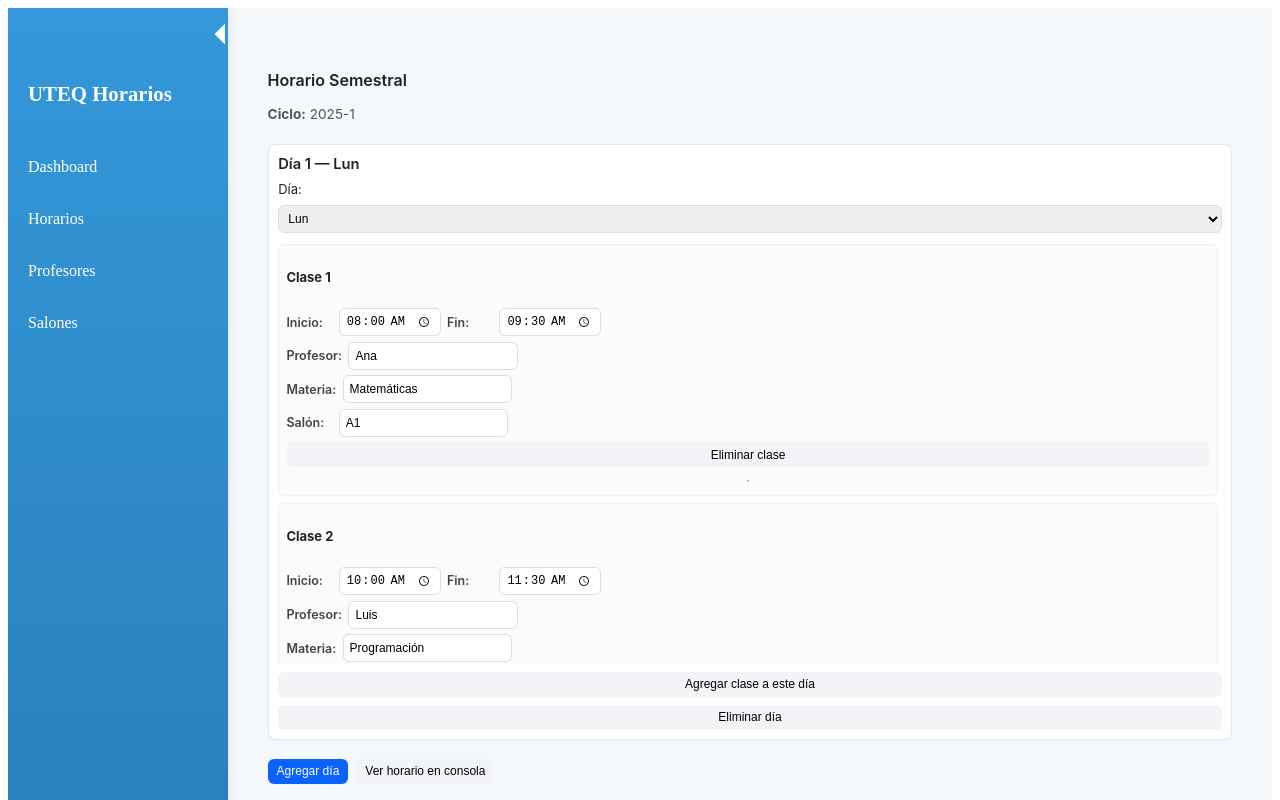
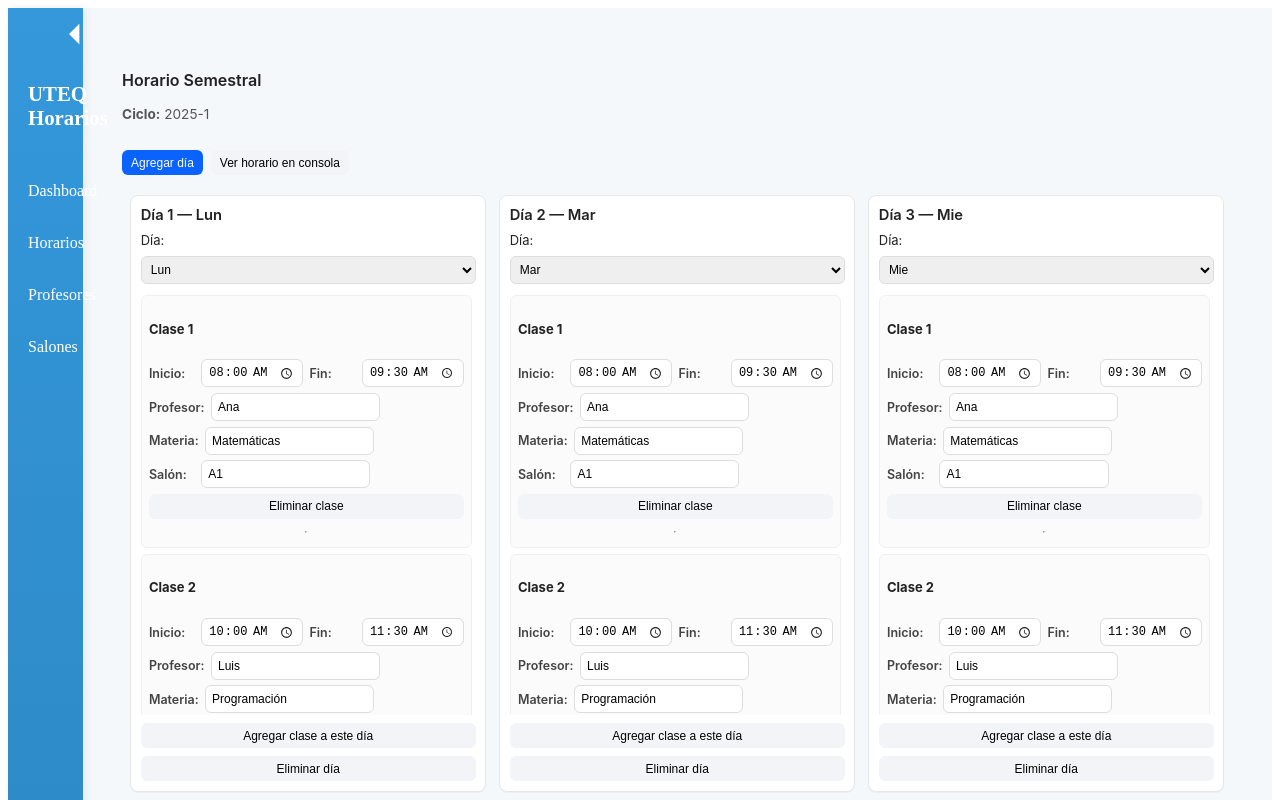
Before and after one commit to chrisauri0/horarios-uteq, an Angular app: page /horarios/nuevo in a window 1280 px wide. Shown: the top 800 px of the page. Built offline with nearby package versions, Linux system fonts and the light colour scheme.

Commit message:
para la racha

```diff
--- a/src/app/componentes/horarios/crear-horario/crear-horario.html
+++ b/src/app/componentes/horarios/crear-horario/crear-horario.html
@@ -1,8 +1,12 @@
 <div class="container" [formGroup]="horarioForm">
     <h2>{{ horarioForm.get('nombre')?.value }}</h2>
     <p><strong>Ciclo:</strong> {{ horarioForm.get('ciclo')?.value }}</p>
+    <div class="actions">
+        <button type="button" (click)="addDia()">Agregar día</button>
+        <button type="button" (click)="verConsola()">Ver horario en consola</button>
+    </div>
 
-    <div formArrayName="dias">
+    <div formArrayName="dias" class="dias-grid">
         <div *ngFor="let diaGroup of diasArray.controls; let i = index" [formGroupName]="i" class="dia-card">
             <h3> Día {{ i + 1 }} — {{ diaGroup.get('dia')?.value }}</h3>
 
@@ -57,8 +61,5 @@
     </div>
 
     <!-- botones globales -->
-    <div class="actions">
-        <button type="button" (click)="addDia()">Agregar día</button>
-        <button type="button" (click)="verConsola()">Ver horario en consola</button>
-    </div>
+
 </div>
--- a/src/app/componentes/horarios/crear-horario/crear-horario.scss
+++ b/src/app/componentes/horarios/crear-horario/crear-horario.scss
@@ -8,7 +8,7 @@
 
 /* contenedor general */
 .container {
-  max-width: 1200px;
+  max-width: 100%;
   margin: 0.8rem auto;
   padding: 0.6rem;
   box-sizing: border-box;
@@ -32,10 +32,11 @@
 
 /* layout de tarjetas de días: grid compacto */
 .dias-grid {
-  display: grid;
-  grid-template-rows: repeat(auto-fill, minmax(240px, 1fr));
-  gap: 0.6rem;
+   display: grid;
+  grid-template-columns: repeat(3, 1fr); /* exactamente 3 columnas */
+  gap: 0.8rem;
   align-items: start;
+  padding: 0.5rem;
 }
 
 /* tarjeta de día */
@@ -43,6 +44,7 @@
   background: #ffffff;
   border: 1px solid #e6e6e6;
   border-radius: 8px;
+  max-width: 70dvh;
   padding: 0.6rem;
   box-shadow: 0 1px 0 rgba(0,0,0,0.03);
   display: flex;
--- a/src/app/componentes/horarios/crear-horario/crear-horario.ts
+++ b/src/app/componentes/horarios/crear-horario/crear-horario.ts
@@ -17,7 +17,7 @@
 
   // inyectamos el servicio como privado (encapsulado)
   constructor(
-    private fb: FormBuilder,
+    private fb:  FormBuilder,
     private horarioService: HorarioFormService
   ) {}
 
@@ -45,7 +45,81 @@
               salonNombre: 'B2'
             }
           ]
-        }
+        },
+        {
+          dia: 'Mar',
+          clases: [
+            {
+              horaInicio: '08:00',
+              horaFin: '09:30',
+              profesorNombre: 'Ana',
+              materiaNombre: 'Matemáticas',
+              salonNombre: 'A1'
+            },
+            {
+              horaInicio: '10:00',
+              horaFin: '11:30',
+              profesorNombre: 'Luis',
+              materiaNombre: 'Programación',
+              salonNombre: 'B2'
+            }
+          ]
+        },{
+          dia: 'Mie',
+          clases: [
+            {
+              horaInicio: '08:00',
+              horaFin: '09:30',
+              profesorNombre: 'Ana',
+              materiaNombre: 'Matemáticas',
+              salonNombre: 'A1'
+            },
+            {
+              horaInicio: '10:00',
+              horaFin: '11:30',
+              profesorNombre: 'Luis',
+              materiaNombre: 'Programación',
+              salonNombre: 'B2'
+            }
+          ]
+        },{
+          dia: 'Jue',
+          clases: [
+            {
+              horaInicio: '08:00',
+              horaFin: '09:30',
+              profesorNombre: 'Ana',
+              materiaNombre: 'Matemáticas',
+              salonNombre: 'A1'
+            },
+            {
+              horaInicio: '10:00',
+              horaFin: '11:30',
+              profesorNombre: 'Luis',
+              materiaNombre: 'Programación',
+              salonNombre: 'B2'
+            }
+          ]
+        },{
+          dia: 'Vie',
+          clases: [
+            {
+              horaInicio: '08:00',
+              horaFin: '09:30',
+              profesorNombre: 'Ana',
+              materiaNombre: 'Matemáticas',
+              salonNombre: 'A1'
+            },
+            {
+              horaInicio: '10:00',
+              horaFin: '11:30',
+              profesorNombre: 'Luis',
+              materiaNombre: 'Programación',
+              salonNombre: 'B2'
+            }
+          ]
+        },
+
       ]
     });
 
```
